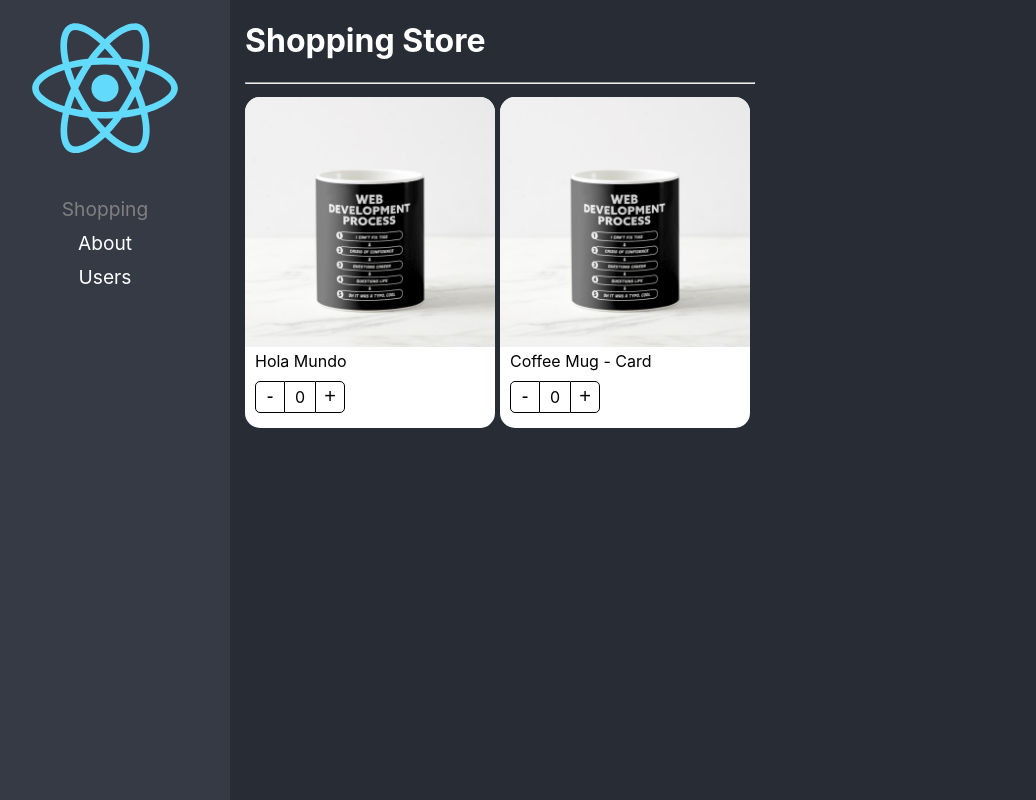
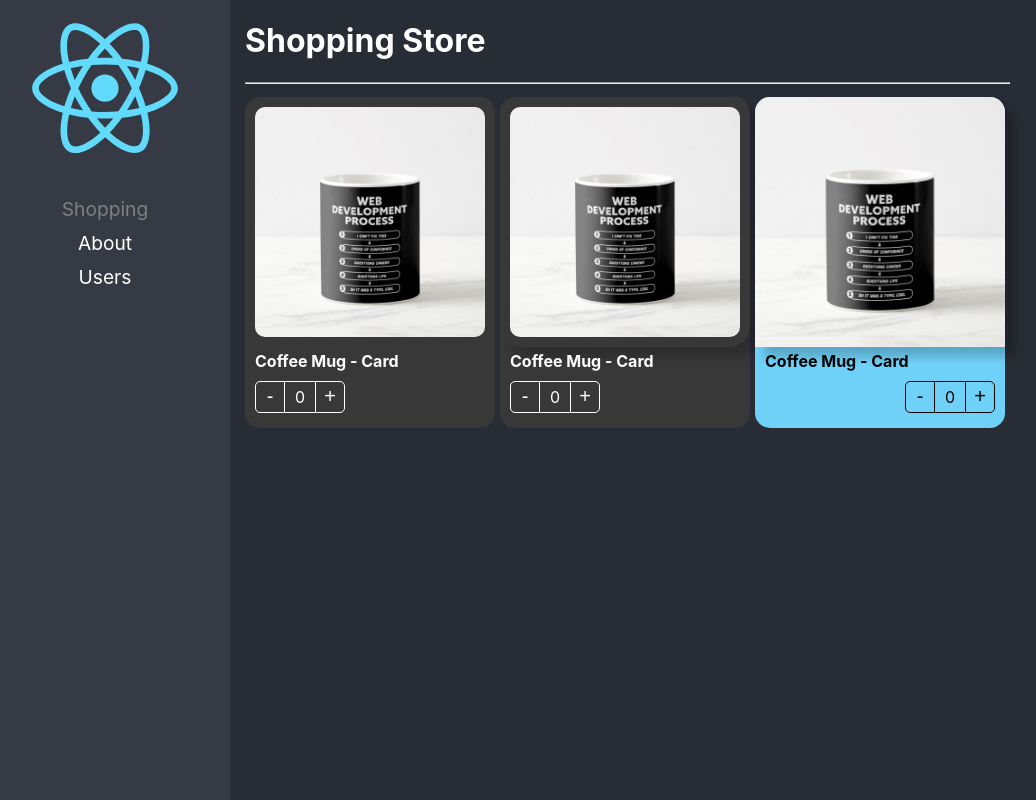
Before and after one commit to stefano-dellolio/react-base-adv, a React (Create React App) app: page / in a window 1280 px wide. Shown: the whole page, without its empty margins (20-1056 px from the left). Built offline with nearby package versions, Linux system fonts and the light colour scheme.

Commit message:
Component Extend Styles listo

```diff
--- a/src/02-component-patterns/components/ProductButtons.tsx
+++ b/src/02-component-patterns/components/ProductButtons.tsx
@@ -1,11 +1,19 @@
-import { useContext } from 'react';
+import { CSSProperties, useContext } from 'react';
 import { ProductContext } from './ProductCard'
 import styles from '../styles/styles.module.css';
 
-export const ProductButtons = () => {
+export interface Props {
+    className?: string;
+    style?: CSSProperties;
+}
+
+export const ProductButtons = ({ className, style }: Props ) => {
     const { increaseBy, counter } = useContext( ProductContext );
     return (
-        <div className={ styles.buttonsContainer }>
+        <div
+            className={ `${ styles.buttonsContainer } ${ className }` }
+            style={ style }
+        >
             <button
                 className={ styles.buttonMinus }
                 onClick={ () => increaseBy(-1) }
--- a/src/02-component-patterns/components/ProductCard.tsx
+++ b/src/02-component-patterns/components/ProductCard.tsx
@@ -1,12 +1,19 @@
-import { createContext } from 'react';
+import { CSSProperties, ReactElement, createContext } from 'react';
 import { useProduct } from '../hooks/useProduct';
 import styles from '../styles/styles.module.css';
-import { ProductCardProps, ProductContextProps } from '../interfaces/interfaces';
+import { Product, ProductContextProps } from '../interfaces/interfaces';
 
 export const ProductContext = createContext({} as ProductContextProps);
 const { Provider } = ProductContext;
 
-export const ProductCard = ({ children, product }: ProductCardProps) => {
+export interface Props {
+    product: Product;
+    children?: ReactElement | ReactElement[];
+    className?: string;
+    style?: CSSProperties;
+}
+
+export const ProductCard = ({ children, product, className, style }: Props ) => {
 
     const { counter, increaseBy } = useProduct();
 
@@ -17,7 +24,10 @@
             product,
         }}>
 
-            <div className={ styles.productCard }>
+            <div
+                className={ `${ styles.productCard } ${ className }` }
+                style={ style }
+            >
                 { children }
             </div>
         </Provider>
--- a/src/02-component-patterns/components/ProductImage.tsx
+++ b/src/02-component-patterns/components/ProductImage.tsx
@@ -1,9 +1,15 @@
-import { useContext } from 'react';
+import { CSSProperties, useContext } from 'react';
 import { ProductContext } from './ProductCard';
 import noImage from '../assets/no-image.jpg';
 import styles from '../styles/styles.module.css';
 
-export const ProductImage = ({ img = '' }) => {
+export interface Props {
+    img?: string;
+    className?: string;
+    style?: CSSProperties;
+}
+
+export const ProductImage = ({ img = '', className, style }: Props ) => {
     const { product } = useContext( ProductContext );
     let imgToShow: string;
     if (img) {
@@ -14,6 +20,11 @@
         imgToShow = noImage;
     }
     return (
-        <img className={ styles.productImg } src={ imgToShow } alt="Product" />
+        <img
+            className={ `${styles.productImg} ${ className }` }
+            style={ style }
+            src={ imgToShow }
+            alt="Product"
+        />
     )
 }
--- a/src/02-component-patterns/components/ProductTitle.tsx
+++ b/src/02-component-patterns/components/ProductTitle.tsx
@@ -1,10 +1,23 @@
-import { useContext } from 'react';
+import { CSSProperties, useContext } from 'react';
 import { ProductContext } from './ProductCard';
 import styles from '../styles/styles.module.css';
 
-export const ProductTitle = ({ title }: { title?: string }) => {
+export interface Props {
+    className?: string;
+    title?: string;
+    style?: CSSProperties;
+
+}
+
+
+export const ProductTitle = ({ title, className, style }: Props) => {
     const { product } = useContext( ProductContext );
     return (
-        <span className={ styles.productDescription }>{ title ? title : product.title }</span>
+        <span
+            className={ `${ styles.productDescription } ${ className }` }
+            style={ style }
+        >
+                { title ? title : product.title }
+        </span>
     )
 }
--- a/src/02-component-patterns/pages/ShoppingPage.tsx
+++ b/src/02-component-patterns/pages/ShoppingPage.tsx
@@ -1,4 +1,5 @@
 import { ProductButtons, ProductCard, ProductImage, ProductTitle } from '../components';
+import '../styles/custom-styles.css';
 
 const product = {
     id: '1',
@@ -16,16 +17,51 @@
             flexDirection: 'row',
             flexWrap: 'wrap',
         }}>
-            <ProductCard product={ product }>
-                <ProductCard.Image />
-                <ProductCard.Title title={ 'Hola Mundo' }/>
-                <ProductCard.Buttons />
+            <ProductCard
+                product={ product }
+                className="bg-dark text-white"
+            >
+                <ProductCard.Image className="custom-image" />
+                <ProductCard.Title className="text-bold" />
+                <ProductCard.Buttons className="custom-buttons" />
             </ProductCard>
 
-            <ProductCard product={ product }>
-                <ProductImage />
-                <ProductTitle />
-                <ProductButtons />
+            <ProductCard
+                product={ product }
+                className="bg-dark text-white"
+            >
+                <ProductImage
+                    className="custom-image"
+                    style={{
+                        boxShadow: '10px 10px 10px rgba(0,0,0,0.2)',
+                    }}
+                />
+                <ProductTitle className="text-bold" />
+                <ProductButtons className="custom-buttons" />
+            </ProductCard>
+
+            <ProductCard
+                product={ product }
+                style={{
+                    backgroundColor: '#70D1F8',
+                }}
+            >
+                <ProductImage
+                    style={{
+                        boxShadow: '10px 10px 10px rgba(0,0,0,0.2)',
+                    }}
+                />
+                <ProductTitle
+                    style={{
+                        fontWeight: 'bold',
+                    }}
+                />
+                <ProductButtons
+                    style={{
+                        display: 'flex',
+                        justifyContent: 'end',
+                    }}
+                />
             </ProductCard>
         </div>
     </div>
--- /dev/null
+++ b/src/02-component-patterns/styles/custom-styles.css
@@ -0,0 +1,22 @@
+.bg-dark {
+    background-color: rgb(56, 56, 56);
+}
+
+.text-white {
+    color: white;
+}
+
+.text-bold {
+    font-weight: bold;
+}
+
+.custom-image {
+    border-radius: 20px;
+    padding: 10px;
+    width: calc( 100% - 20px );
+}
+
+.custom-buttons button, .custom-buttons div {
+    color: white;
+    border-color: white;
+}
```
Also changed, not shown: src/02-component-patterns/interfaces/interfaces.ts (+7 -9 lines). Lines whose indentation alone changed are shown as unchanged.
